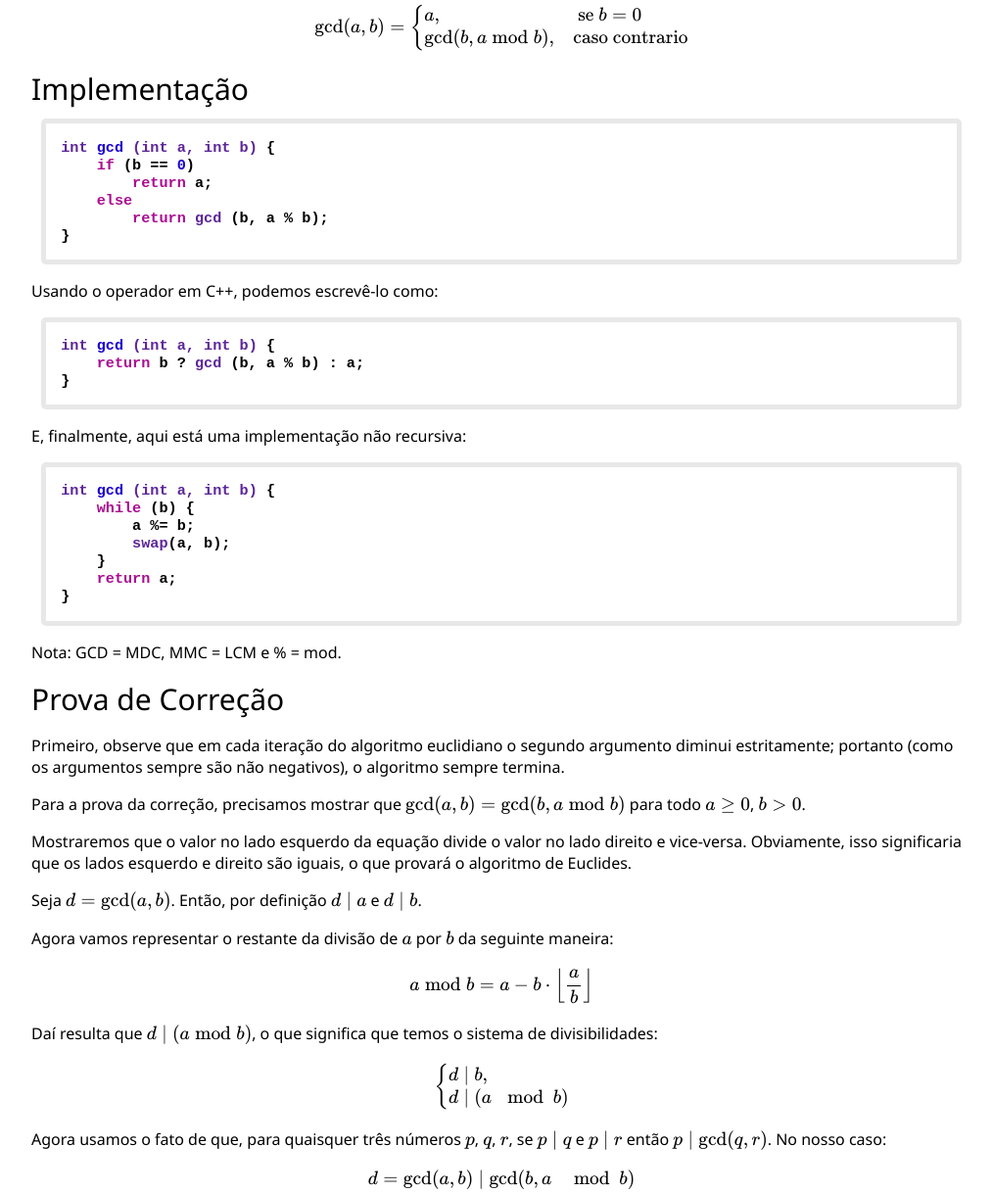
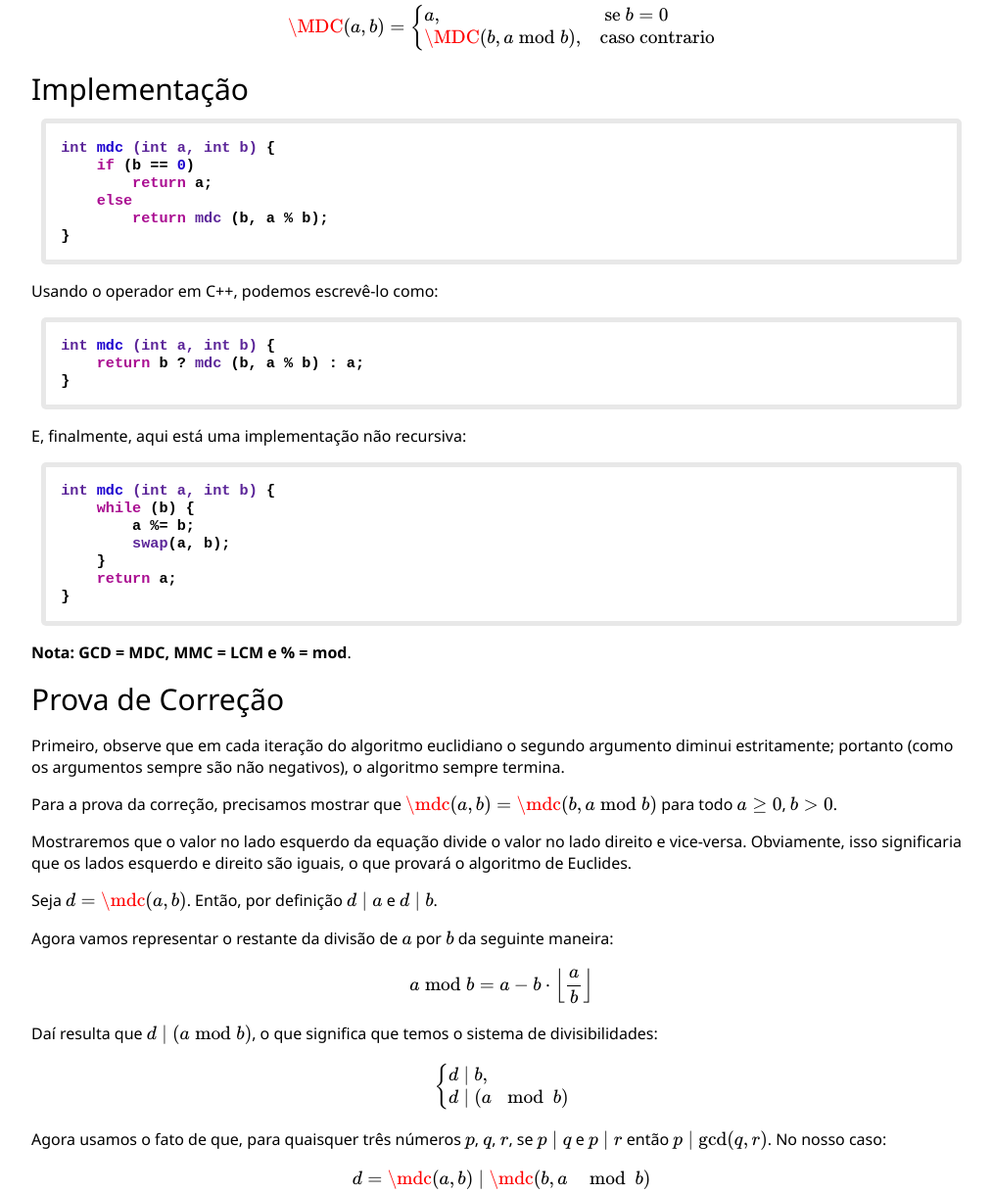
Before and after one commit to samuraiwesleyjack/Algos, a plain HTML site: page Algebra/euclids.html in a window 1280 px wide. Shown: the part 660-1878 px from the top of the page at 98% size, without its empty margins (128-1141 px from the left). Drawn offline with nearby package versions, Linux system fonts and the light colour scheme; some packages are replaced by stand-ins of ours.

Commit message:
Update euclids.html

```diff
--- a/Algebra/euclids.html
+++ b/Algebra/euclids.html
@@ -43,28 +43,28 @@ $$\gcd(a, b) = \max_ {k = 1 \dots \infty ~ : ~ k \mid a ~ \wedge k ~ \mid b} k.$
 
 <p>O algoritmo é extremamente simples:</p>
 
-<p>$$\gcd(a, b) = \begin{cases}a,&amp;\text{ se }b = 0 &#92;&#92; \gcd(b, a \bmod b),&amp;\text{caso contrario}\end{cases}$$</p>
+<p>$$\MDC(a, b) = \begin{cases}a,&amp;\text{ se }b = 0 &#92;&#92; \MDC(b, a \bmod b),&amp;\text{caso contrario}\end{cases}$$</p>
 
 <h2>Implementação</h2>
 
-<pre><code class="cpp">int gcd (int a, int b) {
+<pre><code class="cpp">int mdc (int a, int b) {
     if (b == 0)
         return a;
     else
-        return gcd (b, a % b);
+        return mdc (b, a % b);
 }
 </code></pre>
 
 <p>Usando o operador em C++, podemos escrevê-lo como:</p>
 
-<pre><code class="cpp">int gcd (int a, int b) {
-    return b ? gcd (b, a % b) : a;
+<pre><code class="cpp">int mdc (int a, int b) {
+    return b ? mdc (b, a % b) : a;
 }
 </code></pre>
 
 <p>E, finalmente, aqui está uma implementação não recursiva:</p>
 
-<pre><code class="cpp">int gcd (int a, int b) {
+<pre><code class="cpp">int mdc (int a, int b) {
     while (b) {
         a %= b;
         swap(a, b);
@@ -73,17 +73,17 @@ $$\gcd(a, b) = \max_ {k = 1 \dots \infty ~ : ~ k \mid a ~ \wedge k ~ \mid b} k.$
 }
 </code></pre>
 
-<p>Nota: GCD = MDC, MMC = LCM e % = mod.</p>
+<p><strong>Nota: GCD = MDC, MMC = LCM e % = mod</strong>.</p>
 
 <h2>Prova de Correção</h2>
 
 <p>Primeiro, observe que em cada iteração do algoritmo euclidiano o segundo argumento diminui estritamente; portanto (como os argumentos sempre são não negativos), o algoritmo sempre termina.</p>
 
-<p>Para a prova da correção, precisamos mostrar que $\gcd(a, b) = \gcd(b, a \bmod b)$ para todo $a \geq 0$, $b > 0$.</p>
+<p>Para a prova da correção, precisamos mostrar que $\mdc(a, b) = \mdc(b, a \bmod b)$ para todo $a \geq 0$, $b > 0$.</p>
 
 <p>Mostraremos que o valor no lado esquerdo da equação divide o valor no lado direito e vice-versa. Obviamente, isso significaria que os lados esquerdo e direito são iguais, o que provará o algoritmo de Euclides.</p>
 
-<p>Seja $d = \gcd(a, b)$. Então, por definição $d\mid a$ e $d\mid b$.</p>
+<p>Seja $d = \mdc(a, b)$. Então, por definição $d\mid a$ e $d\mid b$.</p>
 
 <p>Agora vamos representar o restante da divisão de $a$ por $b$ da seguinte maneira:
 $$a \bmod b = a - b \cdot \Bigl\lfloor\dfrac{a}{b}\Bigr\rfloor$$</p>
@@ -92,7 +92,7 @@ $$a \bmod b = a - b \cdot \Bigl\lfloor\dfrac{a}{b}\Bigr\rfloor$$</p>
 $$\begin{cases}d \mid b,&#92;&#92; d \mid (a \mod b)\end{cases}$$</p>
 
 <p>Agora usamos o fato de que, para quaisquer três números $p$, $q$, $r$, se $p\mid q$ e $p\mid r$ então $p\mid \gcd(q, r)$. No nosso caso:
-$$d = \gcd(a, b) \mid \gcd(b, a \mod b)$$</p>
+$$d = \mdc(a, b) \mid \mdc(b, a \mod b)$$</p>
 
 <p>Assim, mostramos que o lado esquerdo da equação original divide o direito. A segunda metade da prova é semelhante.</p>
 
@@ -102,21 +102,21 @@ $$d = \gcd(a, b) \mid \gcd(b, a \mod b)$$</p>
 
 <p>Se $a > b \geq 1$ e $b &lt; F_n$ para algum $n$, o algoritmo de Euclides executa no máximo $n-2$ chamadas recursivas.</p>
 
-<p>Além disso, é possível mostrar que o limite desse teorema é otimizado. Quando $a = F_n$ e $b = F_{n-1}$, $gcd(a, b)$ will executará exatamente $n-2$ chamadas. Em outras palavras, os números consecutivos de Fibonacci são o pior caso de input para o algoritmo de Euclides.</p>
+<p>Além disso, é possível mostrar que o limite desse teorema é otimizado. Quando $a = F_n$ e $b = F_{n-1}$, $mdc(a, b)$ will executará exatamente $n-2$ chamadas. Em outras palavras, os números consecutivos de Fibonacci são o pior caso de input para o algoritmo de Euclides.</p>
 
 <p>Dado que os números de Fibonacci crescem exponencialmente, concluímos que o algoritmo funciona em $O(\log \min(a, b))$.</p>
 
 <h2>Mínimo Múltiplo Comum</h2>
 
 <p>O cálculo do mínimo múltiplo comum (denotado como <strong>MMC / LCM</strong>) pode ser reduzido calculando o  MDC / GCD com a seguinte fórmula:
-$$\text{lcm}(a, b) = \frac{a \cdot b}{\gcd(a, b)}$$</p>
+$$\text{mmc}(a, b) = \frac{a \cdot b}{\mdc(a, b)}$$</p>
 
 <p>Assim, MMC / LCM pode ser calculado usando o algoritmo de Euclides com a mesma complexidade de tempo:</p>
 
 <p>Uma possível implementação, que habilmente evita o overflow de números inteiros dividindo primeiro $a$ com o GCD / MDC, é apresentada aqui:</p>
 
-<pre><code class="cpp">int lcm (int a, int b) {
-    return a / gcd(a, b) * b;
+<pre><code class="cpp">int mmc (int a, int b) {
+    return a / mdc(a, b) * b;
 }
 </code></pre>
 
```
